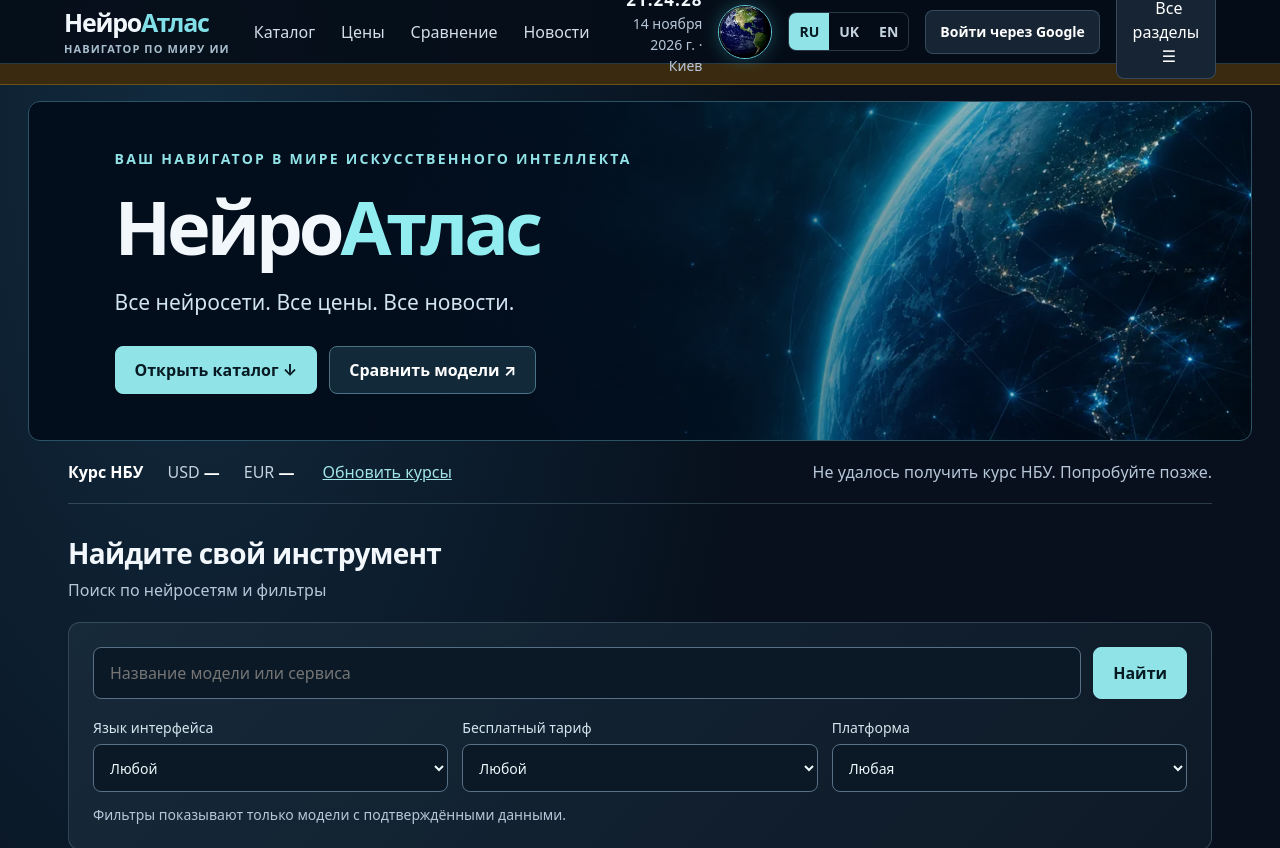
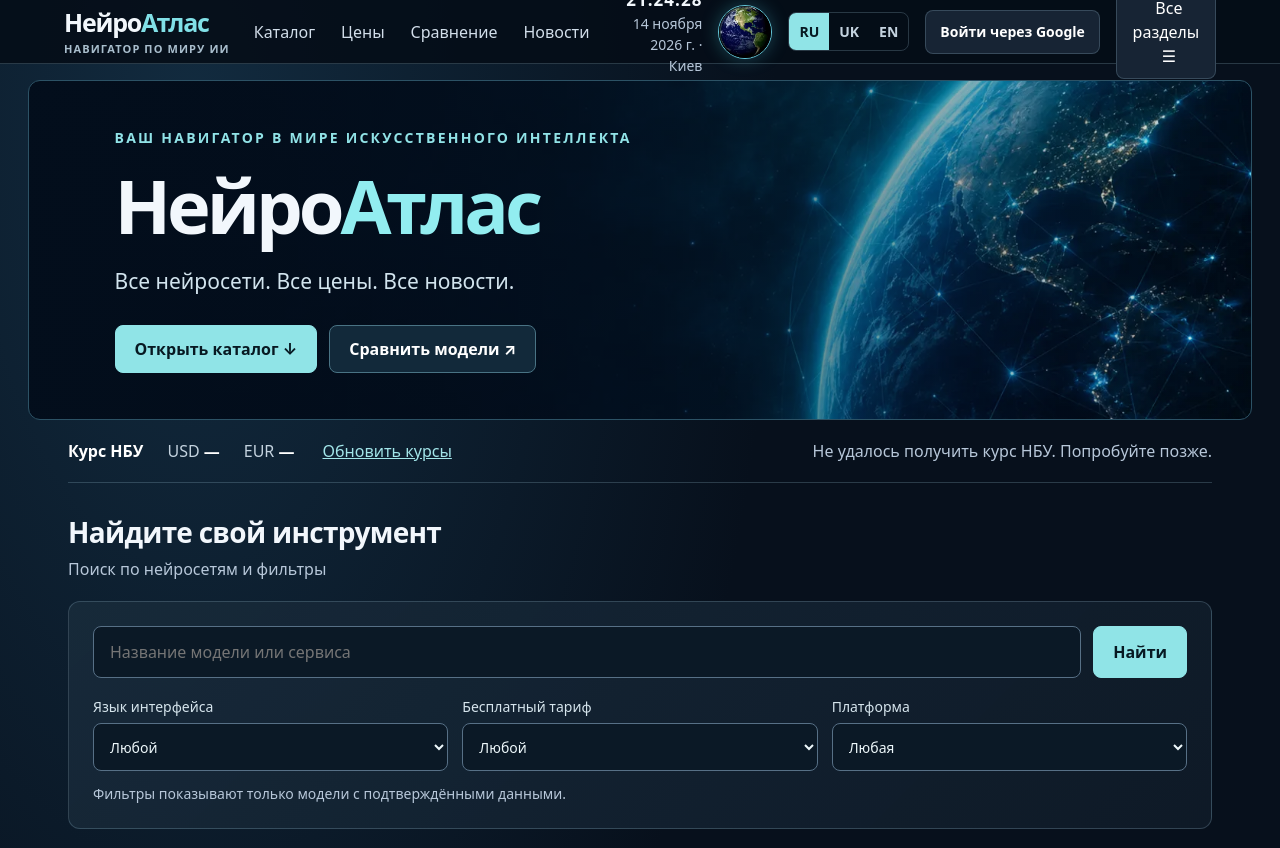
Before and after one commit to Wervolf888/NeuroAthena, a plain HTML site: page index.html in a window 1280 px wide. Shown: the top 848 px of the page. Drawn offline with Linux system fonts and the light colour scheme; no server answers; grey boxes are pictures that could not be loaded.

Commit message:
НейроАтлас: скрыть пустую админ-полосу у обычных посетителей (фикс золотой полосы)

```diff
--- a/assets/style.css
+++ b/assets/style.css
@@ -239,7 +239,7 @@
 .auth-user strong{font-size:14px;max-width:140px;overflow:hidden;text-overflow:ellipsis;white-space:nowrap}
 .auth-signout{border:1px solid var(--border);background:#172434;color:#c4d3df;border-radius:8px;padding:8px 10px;min-height:36px;cursor:pointer;font-size:13px}
 .auth-toast{position:fixed;left:50%;bottom:24px;transform:translateX(-50%);background:#162a3a;border:1px solid #365164;color:#e8f2f6;padding:12px 18px;border-radius:10px;z-index:200;box-shadow:0 8px 24px rgba(0,0,0,.4);max-width:90vw;text-align:center}
-.admin-bar{display:flex;gap:12px;align-items:center;flex-wrap:wrap;background:#3a2a10;border-bottom:1px solid #6b5316;color:#ffe9b0;padding:10px 5%;font-size:15px}
+.admin-bar[hidden]{display:none}.admin-bar{display:flex;gap:12px;align-items:center;flex-wrap:wrap;background:#3a2a10;border-bottom:1px solid #6b5316;color:#ffe9b0;padding:10px 5%;font-size:15px}
 .admin-bar .button{min-height:40px;padding:8px 14px;font-size:14px}
 .fav-btn{margin-left:auto;background:none;border:none;color:#90e4e7;font-size:22px;cursor:pointer;padding:4px 8px;line-height:1;flex:none}
 .fav-btn[aria-pressed="true"]{color:#ffd166}
```
